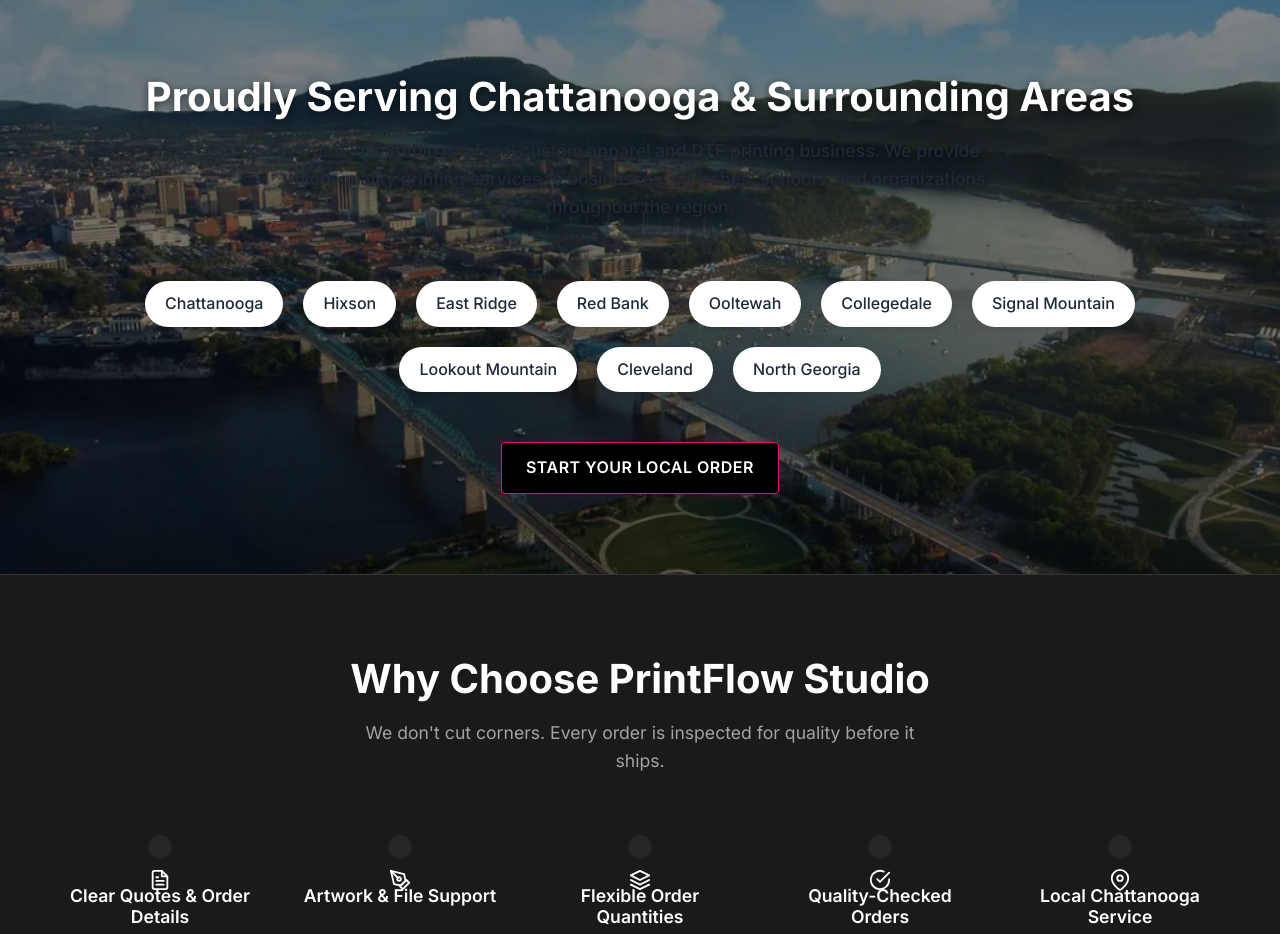
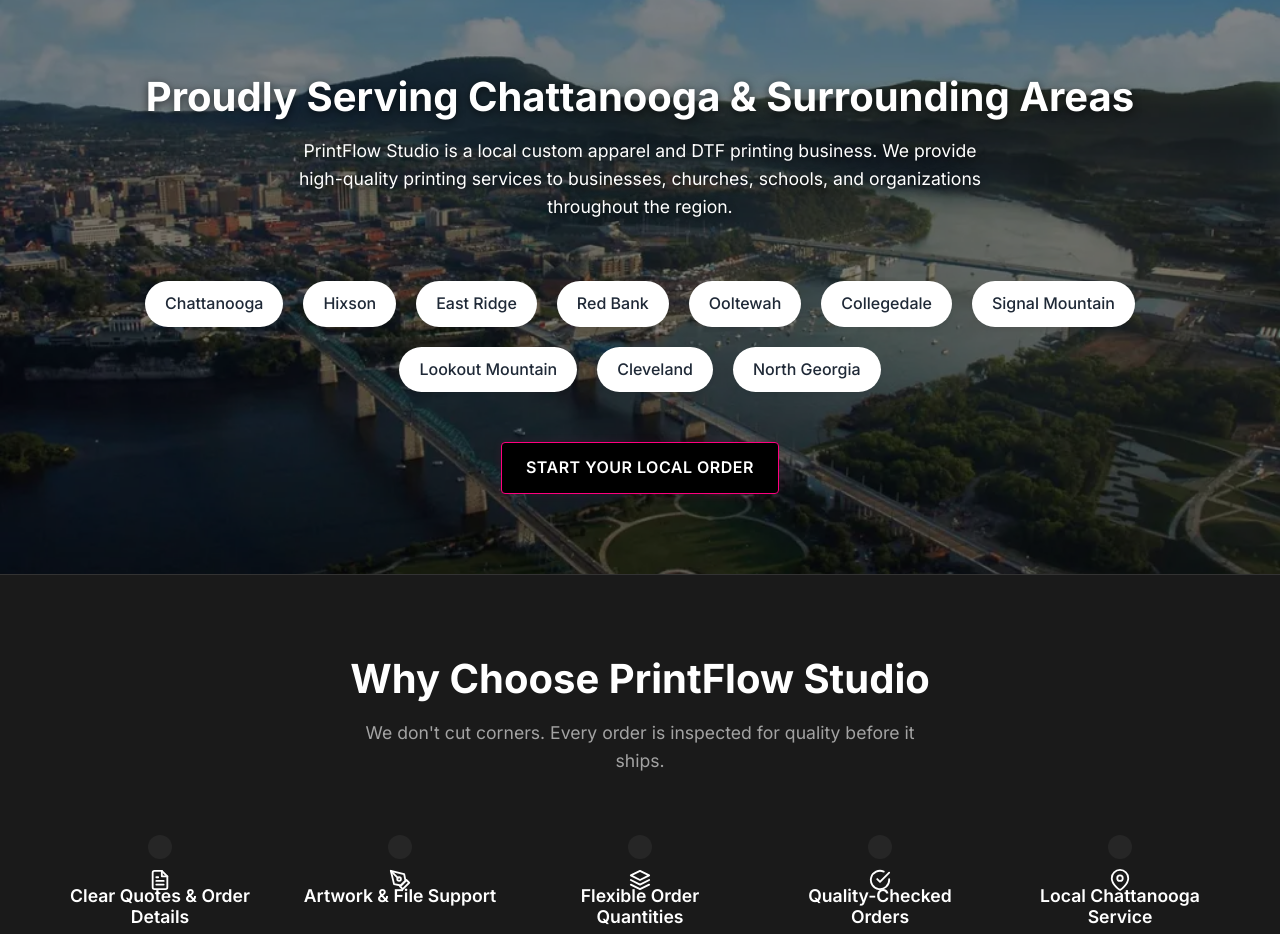
Before and after one commit to charleshllw2/printflow-web, a React (Vite) app: page / in a window 1280 px wide. Shown: the part 1460-2394 px from the top of the page. Built offline with nearby package versions, Linux system fonts and the light colour scheme.

Commit message:
fix: remove conflicting text colors in service area

```diff
--- a/src/styles/LocalServiceArea.css
+++ b/src/styles/LocalServiceArea.css
@@ -29,17 +29,3 @@
     color: #ffffff !important;
     text-shadow: 0 2px 8px rgba(0, 0, 0, 0.6); /* Darker text shadow to help with readability against light sky */
 }
-
-.local-service-section .container {
-    position: relative;
-    z-index: 2;
-}
-
-.local-service-section h2 {
-    color: #111827;
-}
-
-.local-service-section p {
-    color: #1f2937 !important;
-    font-weight: 500;
-}
```
